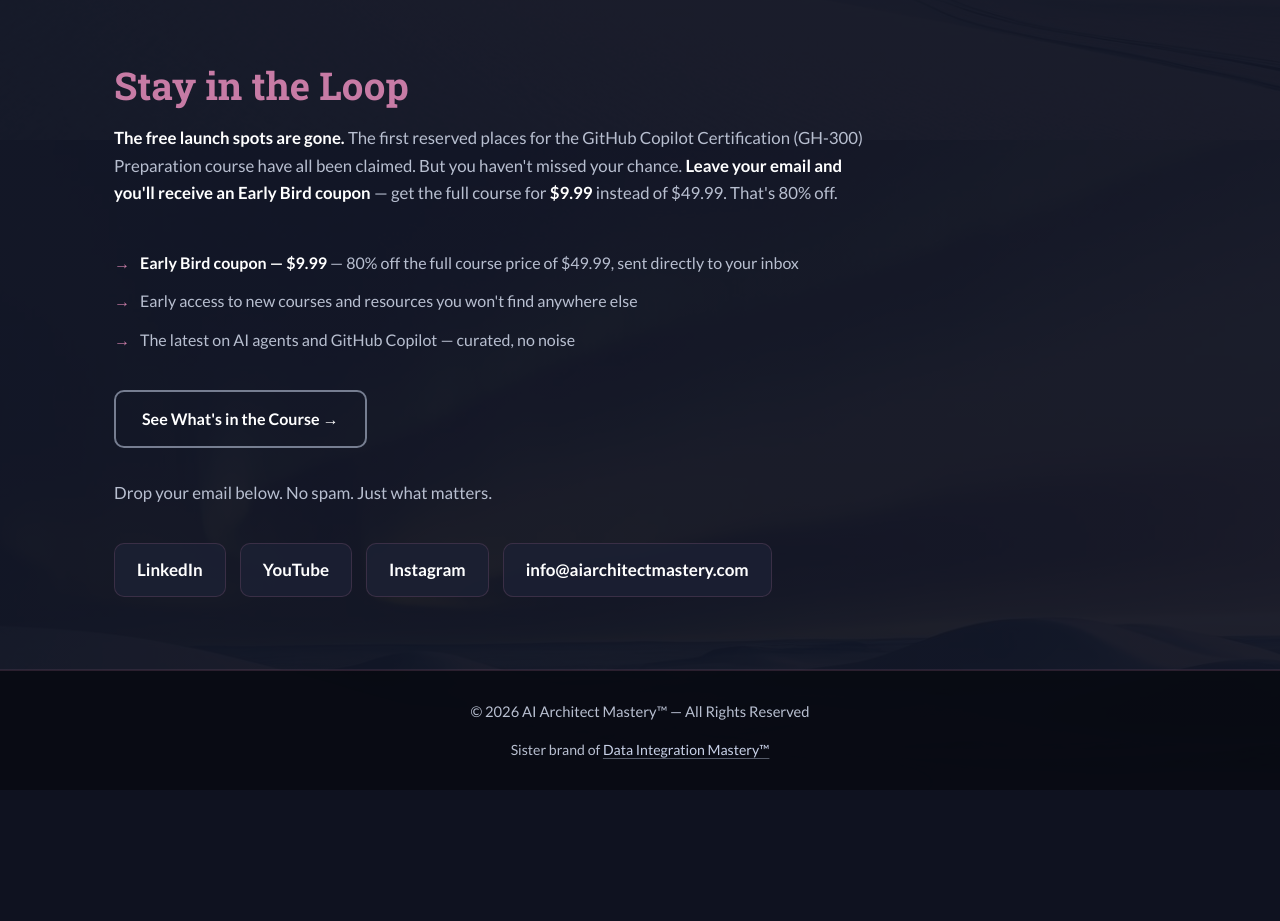
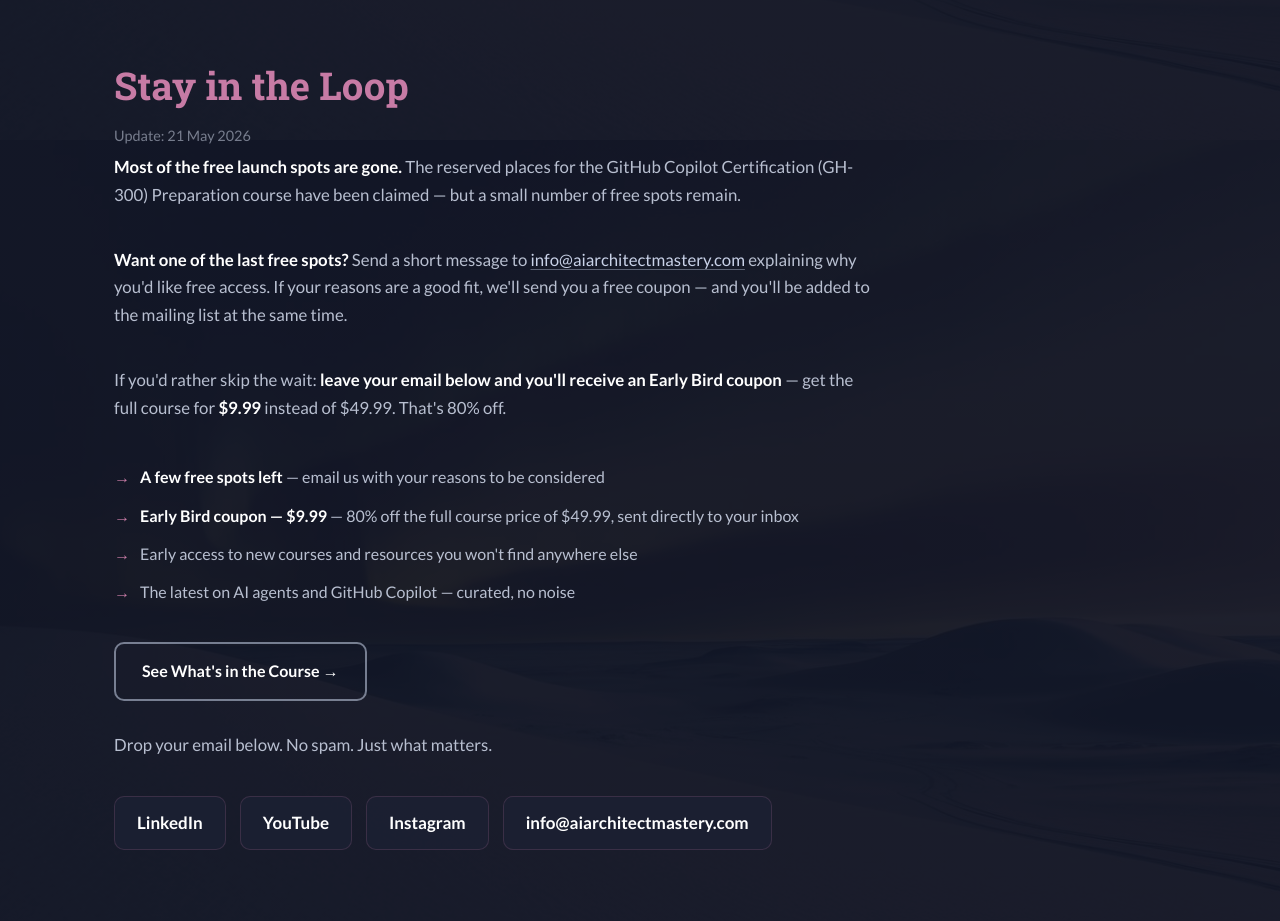
Before and after one commit to aiarchitectmastery/website, a plain HTML site: page index.html in a window 1280 px wide. Shown: the part 4660-5581 px from the top of the page. Before the commit the page ends 5450 px from the top, so only its background shows below. Drawn offline with Linux system fonts and the light colour scheme.

Commit message:
update: few free spots remain, early bird coupon offer

```diff
--- a/index.html
+++ b/index.html
@@ -423,11 +423,18 @@
     <section id="contact" class="section section-alt">
       <div class="container">
         <h2 class="section-title">Stay in the Loop</h2>
+        <p class="section-sub" style="font-size:0.85em; opacity:0.6; margin-bottom:0.4em;">Update: 21 May 2026</p>
         <p class="section-sub">
-          <strong>The free launch spots are gone.</strong> The first reserved places for the GitHub Copilot Certification (GH-300) Preparation course have all been claimed.
-          But you haven't missed your chance. <strong>Leave your email and you'll receive an Early Bird coupon</strong> — get the full course for <strong>$9.99</strong> instead of $49.99. That's 80% off.
+          <strong>Most of the free launch spots are gone.</strong> The reserved places for the GitHub Copilot Certification (GH-300) Preparation course have been claimed — but a small number of free spots remain.
+        </p>
+        <p class="section-sub">
+          <strong>Want one of the last free spots?</strong> Send a short message to <a href="mailto:info@aiarchitectmastery.com">info@aiarchitectmastery.com</a> explaining why you'd like free access. If your reasons are a good fit, we'll send you a free coupon — and you'll be added to the mailing list at the same time.
+        </p>
+        <p class="section-sub">
+          If you'd rather skip the wait: <strong>leave your email below and you'll receive an Early Bird coupon</strong> — get the full course for <strong>$9.99</strong> instead of $49.99. That's 80% off.
         </p>
         <ul class="loop-benefits">
+          <li><strong>A few free spots left</strong> — email us with your reasons to be considered</li>
           <li><strong>Early Bird coupon — $9.99</strong> — 80% off the full course price of $49.99, sent directly to your inbox</li>
           <li>Early access to new courses and resources you won't find anywhere else</li>
           <li>The latest on AI agents and GitHub Copilot — curated, no noise</li>
```
